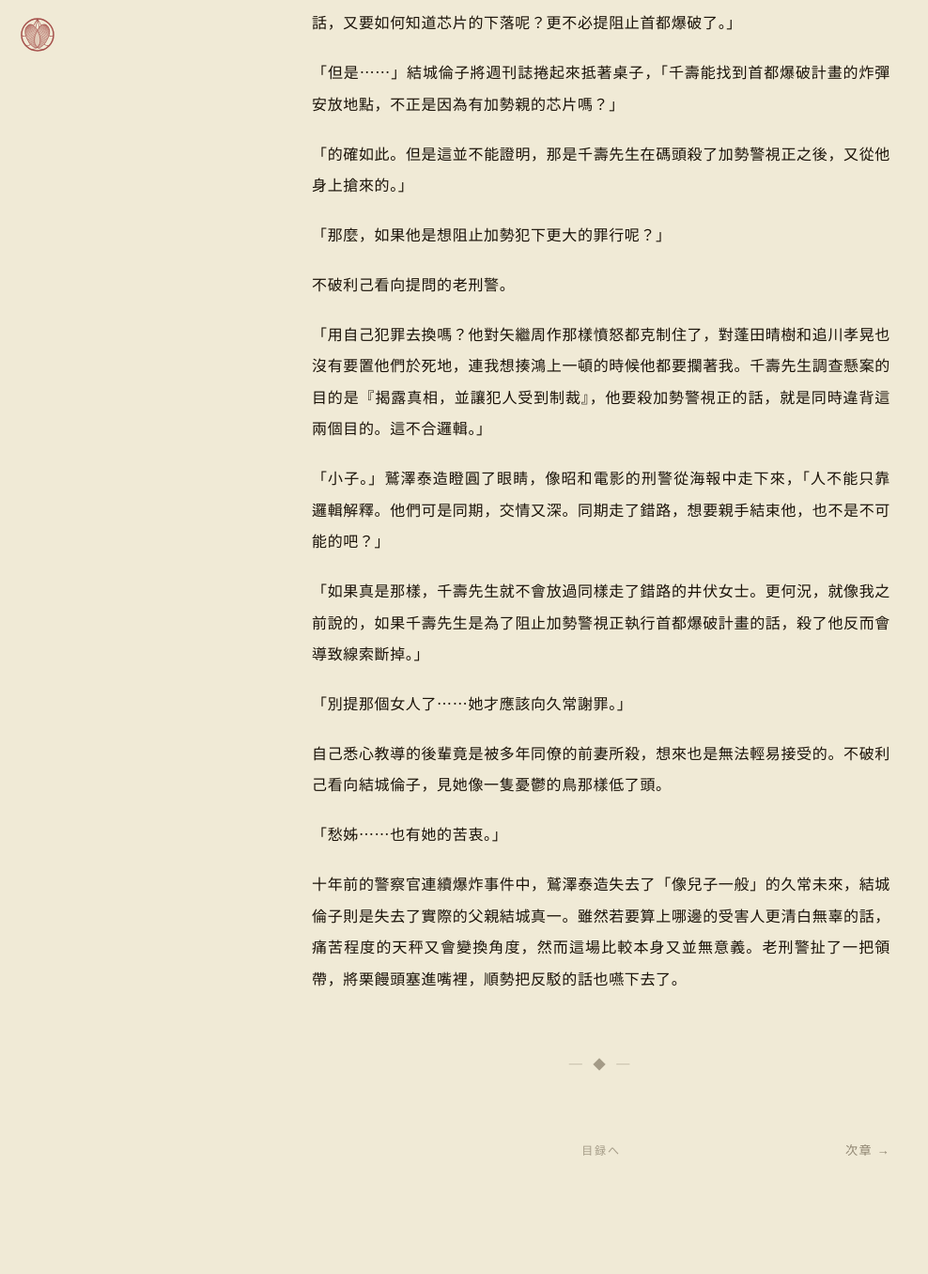
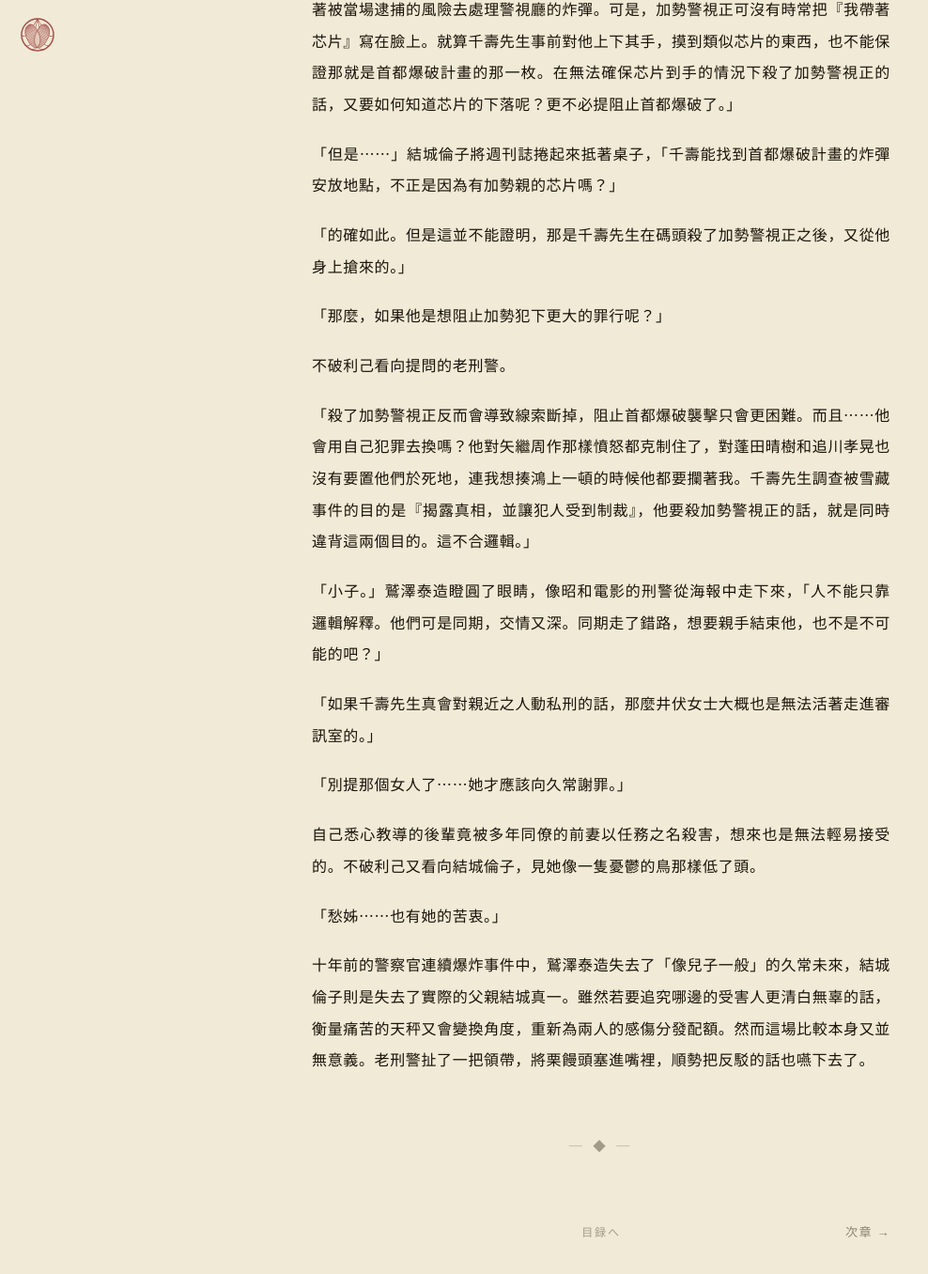
Before and after one commit to AriaYura/eternalnessstudy, a Jekyll site: the page built from posts/takeyabunotsuki/t-01.md, in a window 1280 px wide and 1400 px high, scrolled down 11356 px. Shown: the top 1356 px of the window at 94% size, without its empty margins (0-988 px from the left). Built offline with Jekyll 4.4.1, drawn with Linux system fonts in a browser that asks for light colours; some web fonts are replaced; before the commit the page ends 12669 px from its top, so only the background shows below that; some of the changed text lies outside the part shown.

Commit message:
update t-01-02 0724

```diff
--- a/posts/takeyabunotsuki/t-01.md
+++ b/posts/takeyabunotsuki/t-01.md
@@ -205,10 +205,11 @@
 
 「當時沒有人回收。但畢竟是重要的證物，加上已經切斷電源，尺寸也不礙事，我就在假扮急救人員帶走千壽警官之前，把那個炸彈帶在了身上。只是，首都爆破騷亂之後，警視廳內幾乎沒人再提這件事。我也不敢把那東西送到鑑識課去，畢竟那裡也有Hide&Seek的人。」
 
-「讓我們假扮成急救隊把千壽帶出來，你小子還真有膽量啊。」
+「讓OKURA假扮成急救隊把千壽帶出來，你小子還真有膽量啊。比起無授權開槍，這事兒要是被別人知道的話，我可也說不出什麼上面給你的懲戒過重之類的話了。」
 
-鷲澤泰造縮起下巴，壓出兩層摺子，瞪了不破利己一眼。
+鷲澤泰造縮起下巴，壓出兩層摺子，瞪了不破利己一眼。年輕警官回以禮貌的頷首。
 
+「我會注意不讓麻煩找上大家的。」
 
 「那，你之前說的動機呢？」吉岡雷小心翼翼地轉回話題，「比如要找出十年前的犯人、還有從加勢警視正身上奪走芯片之類的。」
 
@@ -216,7 +217,7 @@
 
 「什麼意思？」
 
-「先說第一個動機。十年前的事件在芯片裡有記錄，如果千壽先生想找出十年前事件的真凶，只要用他證據捏造的一貫手段即可，根本不需要殺害加勢警視正。而且，拜託門真衛去安放炸彈可不是個好主意。門真衛可不是個值得信任的傢伙，又是Hide&Seek，他就不怕被反將一軍，把自己搭進去嗎？」
+「先說第一個動機。十年前的事件在芯片裡有記錄，如果千壽先生想找出十年前事件的真凶，只要用他的一貫手段，捏造一份證據引蛇出洞即可，根本沒必要殺害加勢警視正。而且，拜託門真衛去安放炸彈可不是個好主意。門真衛可不是個值得信任的傢伙，又是Hide&Seek，他就不怕被反將一軍，把自己搭進去嗎？」
 
 「你說門真衛的程度太輕了。」阿澄玄人撕開一個巧克力瑪德蓮的包裝，「那可是個純粹的人渣。」
 
@@ -240,16 +241,16 @@
 
 不破利己看向提問的老刑警。
 
-「用自己犯罪去換嗎？他對矢繼周作那樣憤怒都克制住了，對蓬田晴樹和追川孝晃也沒有要置他們於死地，連我想揍鴻上一頓的時候他都要攔著我。千壽先生調查懸案的目的是『揭露真相，並讓犯人受到制裁』，他要殺加勢警視正的話，就是同時違背這兩個目的。這不合邏輯。」
+「殺了加勢警視正反而會導致線索斷掉，阻止首都爆破襲擊只會更困難。而且⋯⋯他會用自己犯罪去換嗎？他對矢繼周作那樣憤怒都克制住了，對蓬田晴樹和追川孝晃也沒有要置他們於死地，連我想揍鴻上一頓的時候他都要攔著我。千壽先生調查被雪藏事件的目的是『揭露真相，並讓犯人受到制裁』，他要殺加勢警視正的話，就是同時違背這兩個目的。這不合邏輯。」
 
 「小子。」鷲澤泰造瞪圓了眼睛，像昭和電影的刑警從海報中走下來，「人不能只靠邏輯解釋。他們可是同期，交情又深。同期走了錯路，想要親手結束他，也不是不可能的吧？」
 
-「如果真是那樣，千壽先生就不會放過同樣走了錯路的井伏女士。更何況，就像我之前說的，如果千壽先生是為了阻止加勢警視正執行首都爆破計畫的話，殺了他反而會導致線索斷掉。」
+「如果千壽先生真會對親近之人動私刑的話，那麼井伏女士大概也是無法活著走進審訊室的。」
 
 「別提那個女人了⋯⋯她才應該向久常謝罪。」
 
-自己悉心教導的後輩竟是被多年同僚的前妻所殺，想來也是無法輕易接受的。不破利己看向結城倫子，見她像一隻憂鬱的鳥那樣低了頭。
+自己悉心教導的後輩竟被多年同僚的前妻以任務之名殺害，想來也是無法輕易接受的。不破利己又看向結城倫子，見她像一隻憂鬱的鳥那樣低了頭。
 
 「愁姊⋯⋯也有她的苦衷。」
 
-十年前的警察官連續爆炸事件中，鷲澤泰造失去了「像兒子一般」的久常未來，結城倫子則是失去了實際的父親結城真一。雖然若要算上哪邊的受害人更清白無辜的話，痛苦程度的天秤又會變換角度，然而這場比較本身又並無意義。老刑警扯了一把領帶，將栗饅頭塞進嘴裡，順勢把反駁的話也嚥下去了。
+十年前的警察官連續爆炸事件中，鷲澤泰造失去了「像兒子一般」的久常未來，結城倫子則是失去了實際的父親結城真一。雖然若要追究哪邊的受害人更清白無辜的話，衡量痛苦的天秤又會變換角度，重新為兩人的感傷分發配額。然而這場比較本身又並無意義。老刑警扯了一把領帶，將栗饅頭塞進嘴裡，順勢把反駁的話也嚥下去了。
```
